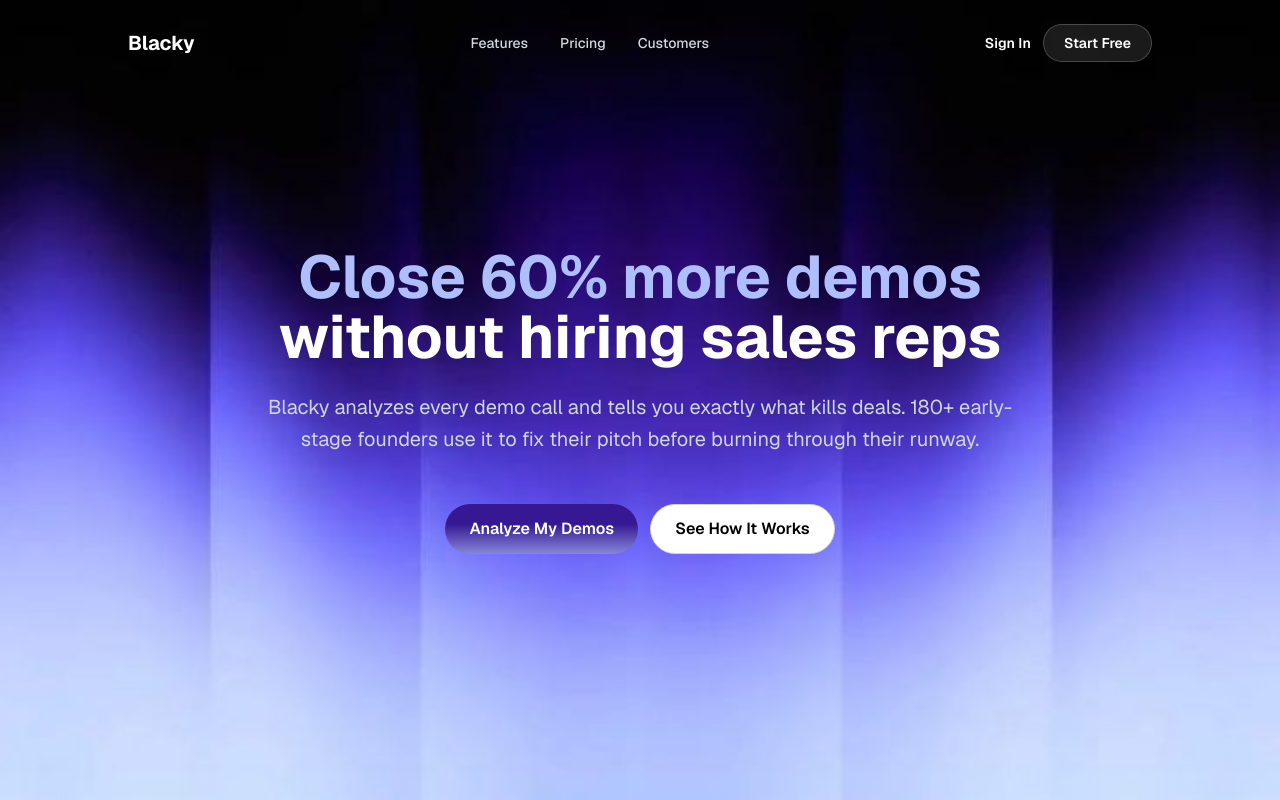
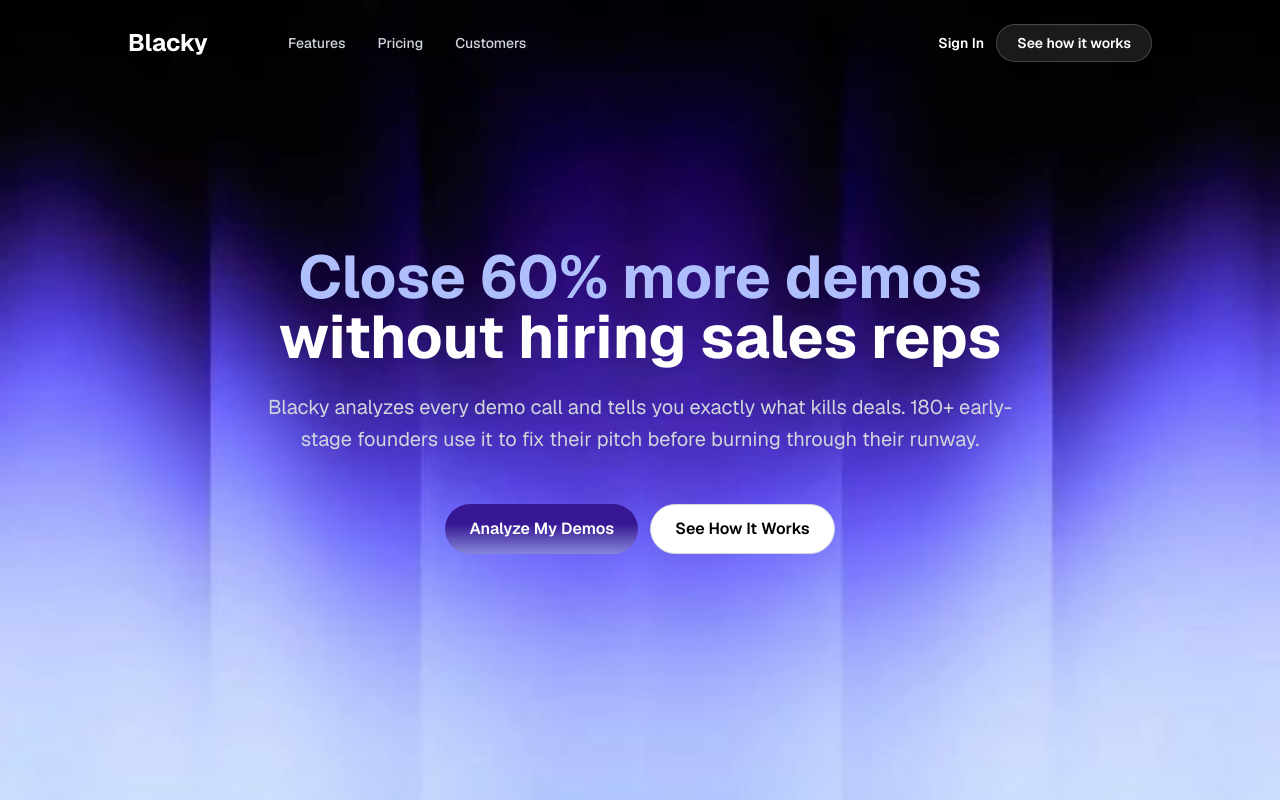
Before and after one commit to FahadBinQaiser/blacky, a React (Vite) app: page / in a window 1280 px wide. Built offline with nearby package versions, Linux system fonts and the light colour scheme; a web font is replaced by a local one.

Commit message:
Navbar done

```diff
--- a/src/components/Navbar/Navbar.jsx
+++ b/src/components/Navbar/Navbar.jsx
@@ -6,27 +6,35 @@
   return (
     <nav className="absolute top-0 left-0 right-0 z-50 px-4 py-6">
       <div className="mx-auto flex max-w-5xl items-center justify-between">
-        <div className="text-xl font-bold text-white">Blacky</div>
+        <div className="flex items-center gap-20">
+          <div className="text-2xl font-bold text-white">Blacky</div>
 
           <div className="hidden md:flex items-center gap-8">
             <a
               href="#features"
-            className="text-sm font-medium text-gray-300 hover:text-white transition-colors"
+              className="text-sm font-medium text-gray-300
+              hover:text-white transition-colors"
             >
+              {" "}
               Features
             </a>
             <a
               href="#pricing"
-            className="text-sm font-medium text-gray-300 hover:text-white transition-colors"
+              className="text-sm font-medium text-gray-300
+              hover:text-white transition-colors"
             >
+              {" "}
               Pricing
             </a>
             <a
               href="#customers"
-            className="text-sm font-medium text-gray-300 hover:text-white transition-colors"
+              className="text-sm font-medium text-gray-300
+              hover:text-white transition-colors"
             >
+              {" "}
               Customers
             </a>
+          </div>
         </div>
 
         <div className="flex items-center gap-3">
@@ -34,7 +42,7 @@
             Sign In
           </button>
           <button className="rounded-full border border-white/20 bg-white/10 backdrop-blur-sm px-5 py-2 text-sm font-semibold text-white hover:bg-white/20 transition-colors">
-            Start Free
+            See how it works
           </button>
 
           <button
```
Lines whose indentation alone changed are shown as unchanged.
